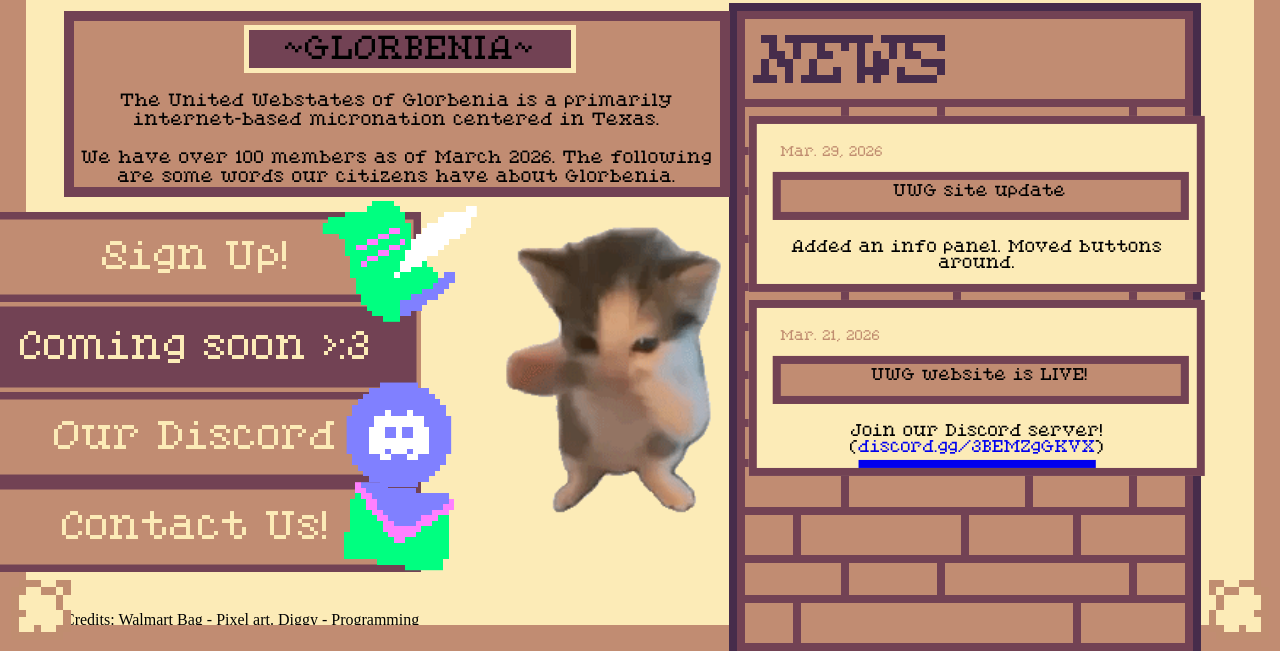
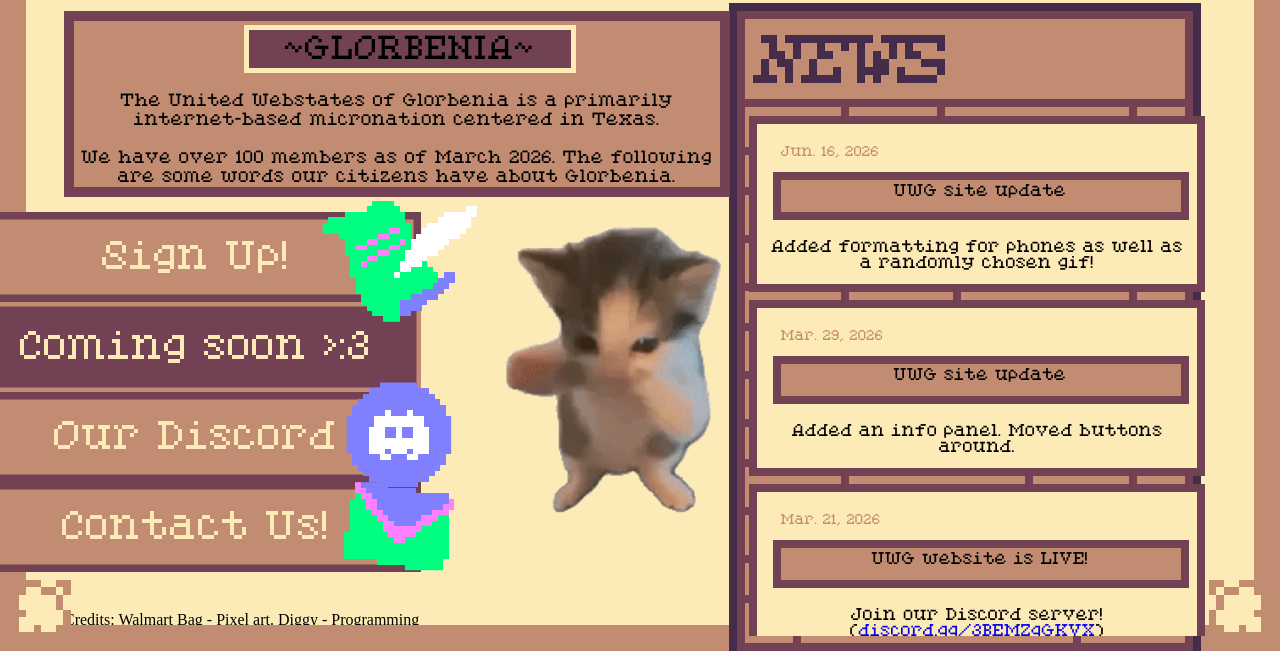
Before and after one commit to DiggyGorgonzola/newsite, a Flask app: page / in a window 1280 px wide. Shown: the part 149-800 px from the top of the page. Run offline with Flask 3, Linux system fonts and the light colour scheme.

Commit message:
Update base.html

```diff
--- a/templates/base.html
+++ b/templates/base.html
@@ -300,6 +300,11 @@
 	<div id="newsbox">
 		<div id="newsposts">
 			<div class="post">
+				<div class="post-date">Jun. 16, 2026</div>
+				<div class="post-title">UWG site update</div><br>
+				Added formatting for phones as well as a randomly chosen gif!
+			</div>
+			<div class="post">
 				<div class="post-date">Mar. 29, 2026</div>
 				<div class="post-title">UWG site update</div><br>
 				Added an info panel. Moved buttons around.
```
